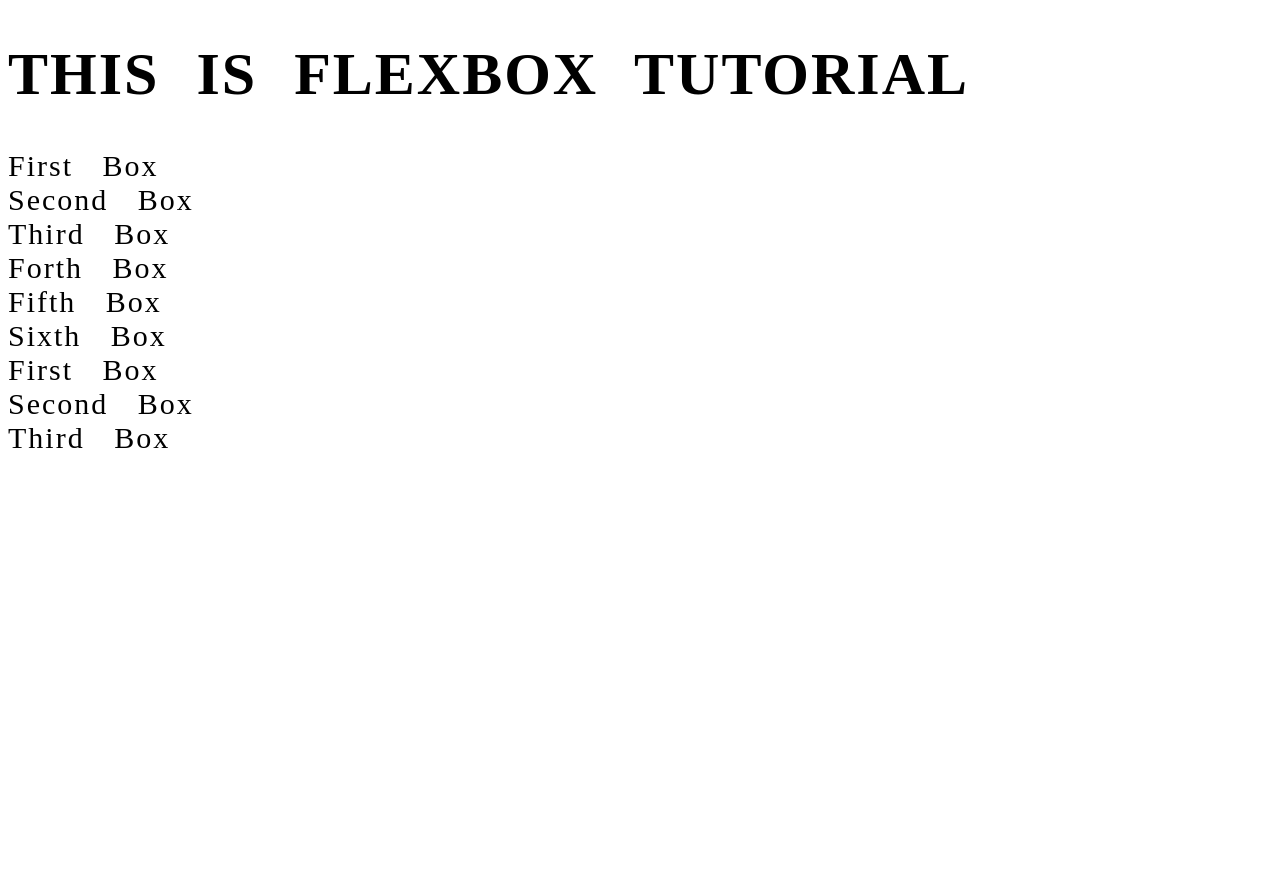
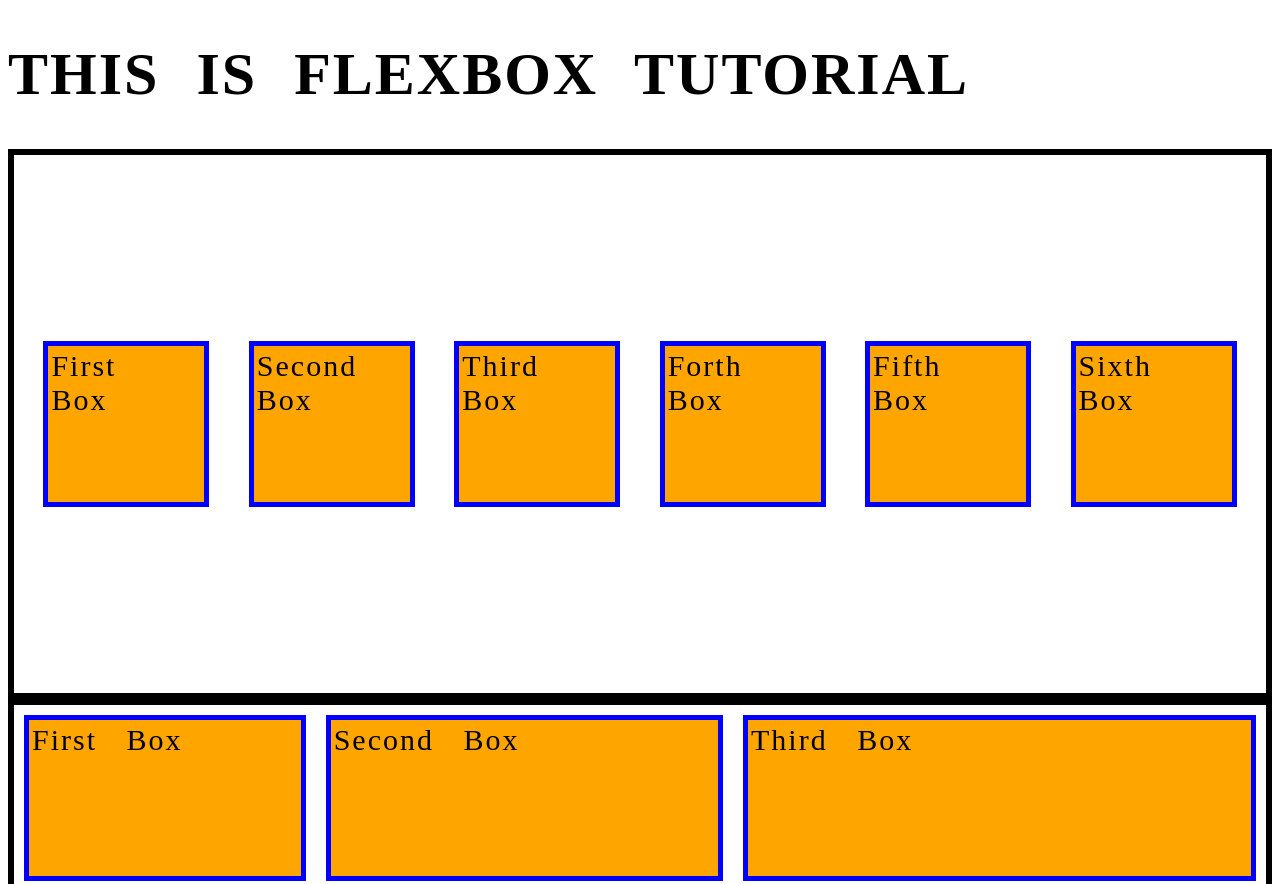
Before and after one commit to HITESH-235/CSS, a plain HTML site: page 1.0.FlexCSS.html in a window 1280 px wide. Shown: the top 884 px of the page. Before the commit the page ends 800 px from the top, so only its background shows below. Drawn offline with Linux system fonts and the light colour scheme.

Commit message:
Update 1.0.FlexCSS.html

```diff
--- a/1.0.FlexCSS.html
+++ b/1.0.FlexCSS.html
@@ -5,7 +5,7 @@
     <meta charset="UTF-8">
     <meta http-equiv="X-UA-Compatible" content="IE=edge">
     <meta name="viewport" content="width=device-width, initial-scale=1.0">
-    <link rel="stylesheet" href="5.style.css">
+    <link rel="stylesheet" href="6.style.css">
     <link rel="shortcut icon" href="/Image/hacker.ico" type="image/x-icon">
     <title>H//.CSS_EXTERNAL/FLEX</title>
     <style>
```
